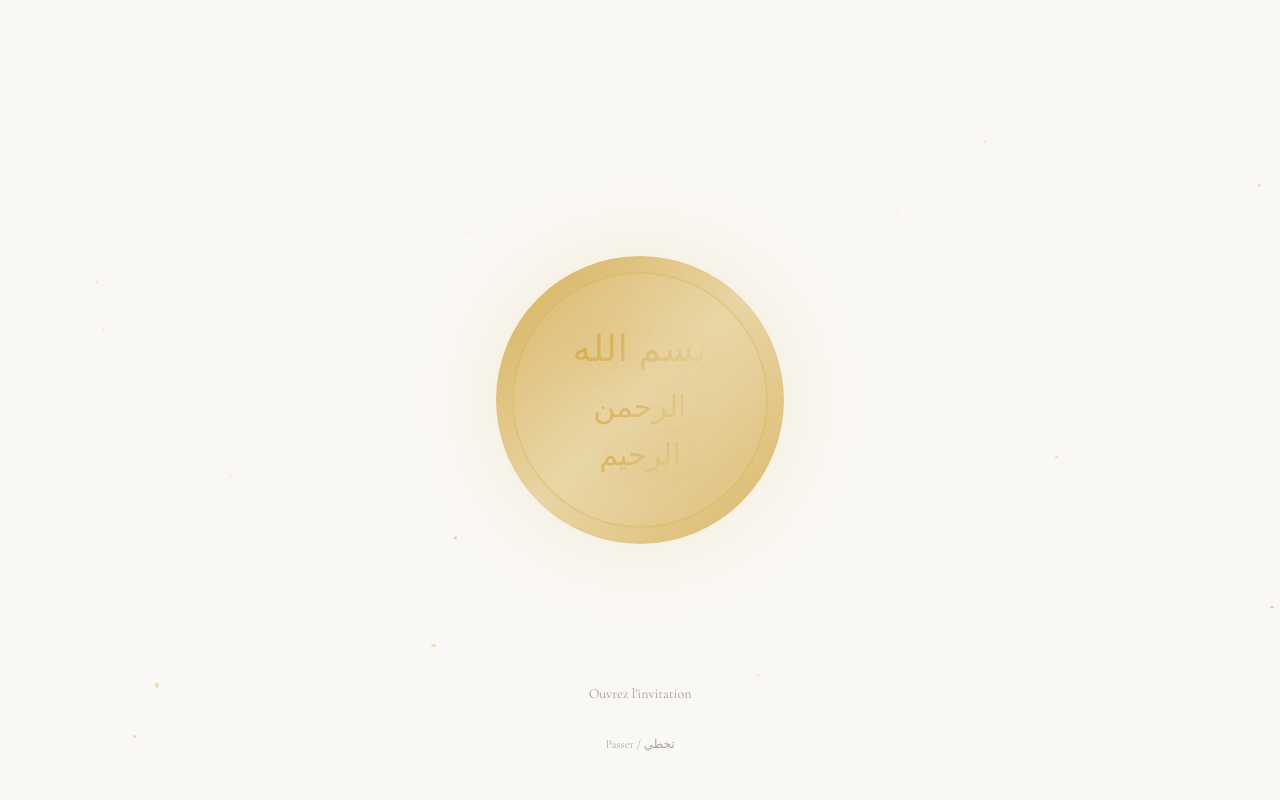
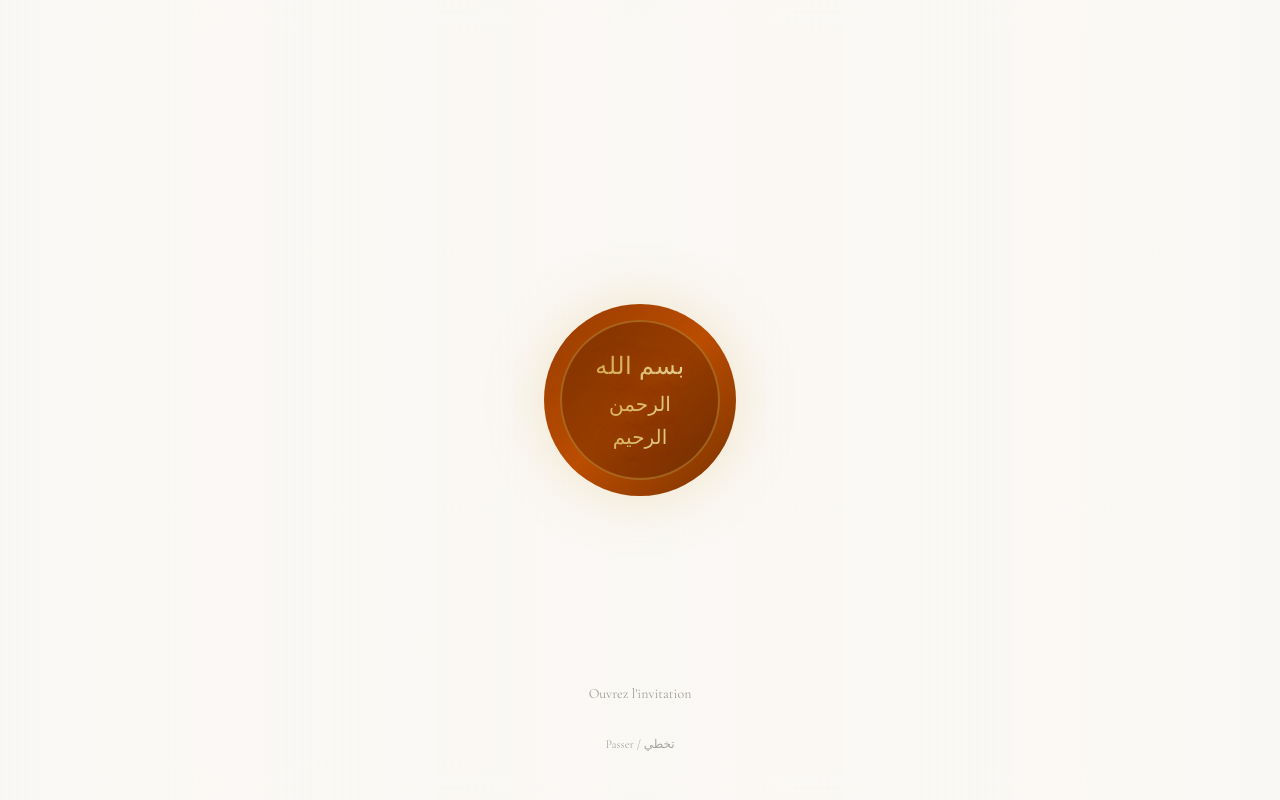
Before and after one commit to KaremBenChikha/weddingInvitationWebsiteHero, a Next.js app: page / in a window 1280 px wide. Shown: the top 800 px of the page. Built offline with nearby package versions, Linux system fonts and the light colour scheme; a web font is replaced by a local one.

Commit message:
feat: smaller seal, glass curtains, chandelier, iOS floating nav, moroccan timeline

```diff
--- a/src/app/globals.css
+++ b/src/app/globals.css
@@ -63,7 +63,7 @@
 
 @layer utilities {
   .text-shadow-gold {
-    text-shadow: 0 0 40px rgba(212, 168, 67, 0.3);
+    text-shadow: 0 0 20px rgba(212, 168, 67, 0.35);
   }
 }
 
--- a/src/app/page.tsx
+++ b/src/app/page.tsx
@@ -4,7 +4,7 @@ import { useState, useCallback } from "react";
 import { EnvelopeReveal } from "@/components/EnvelopeReveal";
 import { HeroSection } from "@/components/HeroSection";
 import { InvitationSection } from "@/components/InvitationSection";
-import { DressCodeSection } from "@/components/DressCodeSection";
+
 import { TimelineSection } from "@/components/TimelineSection";
 import { GallerySection } from "@/components/GallerySection";
 import { RsvpSection } from "@/components/RsvpSection";
@@ -27,11 +27,10 @@ export default function Home() {
     <>
       {!popupDismissed && <EnvelopeReveal onDismiss={handleDismiss} />}
 
-      <main id="main-content" className="pb-20">
+      <main id="main-content" className="pb-24">
         <GoldParticles />
         <HeroSection />
         <InvitationSection />
-        <DressCodeSection />
         <TimelineSection />
         <GallerySection />
         <RsvpSection />
--- a/src/components/DressCodeSection.tsx
+++ /dev/null
@@ -1,57 +0,0 @@
-"use client";
-
-import { motion, useReducedMotion } from "motion/react";
-import { SectionWrapper } from "./ui/SectionWrapper";
-import { CONTENT, DRESS_CODE_COLORS } from "@/lib/constants";
-import { GoldDivider } from "./ui/GoldDivider";
-
-export function DressCodeSection() {
-  const reduce = useReducedMotion();
-
-  return (
-    <SectionWrapper id="dresscode">
-      <motion.div
-        className="flex flex-col items-center"
-        initial={reduce ? false : { opacity: 0, y: 24 }}
-        whileInView={{ opacity: 1, y: 0 }}
-        viewport={{ once: true }}
-        transition={{ duration: 0.8 }}
-      >
-        <h2 className="font-display text-3xl md:text-4xl text-gold-accent mb-2">
-          {CONTENT.dressCodeTitle}
-        </h2>
-        <p className="font-arabic text-xl text-gold-accent/50 mb-6" dir="rtl">
-          {CONTENT.dressCodeTitleAr}
-        </p>
-
-        <GoldDivider />
-
-        <div className="flex gap-4 md:gap-6 justify-center flex-wrap mb-8">
-          {DRESS_CODE_COLORS.map((color, i) => (
-            <motion.div
-              key={color.hex}
-              className="flex flex-col items-center gap-2"
-              initial={reduce ? false : { opacity: 0, scale: 0.5 }}
-              whileInView={{ opacity: 1, scale: 1 }}
-              viewport={{ once: true }}
-              transition={{ delay: i * 0.1, duration: 0.4 }}
-            >
-              <div
-                className="w-14 h-14 md:w-16 md:h-16 rounded-full border-2 border-gold-accent/20 shadow-sm hover:scale-110 hover:border-gold-accent/50 hover:shadow-[0_0_20px_rgba(212,168,67,0.15)] transition-all duration-300 cursor-default"
-                style={{ backgroundColor: color.hex }}
-              />
-              <span className="font-body text-xs text-text/70">{color.label}</span>
-            </motion.div>
-          ))}
-        </div>
-
-        <p className="font-body text-base md:text-lg text-text/70 max-w-md leading-relaxed">
-          {CONTENT.dressCodeBody}
-        </p>
-        <p className="font-arabic text-sm md:text-base text-text/60 mt-3 max-w-md leading-relaxed" dir="rtl">
-          {CONTENT.dressCodeBodyAr}
-        </p>
-      </motion.div>
-    </SectionWrapper>
-  );
-}
--- a/src/components/EnvelopeReveal.tsx
+++ b/src/components/EnvelopeReveal.tsx
@@ -25,7 +25,7 @@ export function EnvelopeReveal({ onDismiss }: EnvelopeRevealProps) {
   const handleTap = useCallback(() => {
     if (stage !== "idle") return;
     setStage("opening");
-    setTimeout(() => setStage("revealed"), 700);
+    setTimeout(() => setStage("revealed"), 500);
     setTimeout(() => {
       setStage("dissolving");
       document.body.style.overflow = "";
@@ -90,7 +90,7 @@ export function EnvelopeReveal({ onDismiss }: EnvelopeRevealProps) {
     <AnimatePresence>
       {visible && (
         <motion.div
-          className="fixed inset-0 z-[2147483647] flex flex-col items-center justify-center bg-[#faf8f4]"
+          className="fixed inset-0 z-[2147483647] flex flex-col items-center justify-center bg-[#faf8f4] overflow-hidden"
           animate={stage === "dissolving" ? { opacity: 0 } : { opacity: 1 }}
           transition={{ duration: 0.5 }}
         >
@@ -122,9 +122,41 @@ export function EnvelopeReveal({ onDismiss }: EnvelopeRevealProps) {
             ))}
           </div>
 
+          {/* Glass curtain - left */}
+          <motion.div
+            className="absolute top-0 bottom-0 z-10 pointer-events-none"
+            animate={{
+              left: stage === "idle" ? "0%" : "-50%",
+              right: stage === "idle" ? "50%" : "100%",
+            }}
+            transition={{ duration: 0.9, delay: 0.1, ease: [0.16, 1, 0.3, 1] }}
+            style={{
+              background:
+                "linear-gradient(90deg, rgba(250,248,244,0.97) 0%, rgba(250,248,244,0.65) 100%)",
+              backdropFilter: "blur(12px)",
+              WebkitBackdropFilter: "blur(12px)",
+            }}
+          />
+
+          {/* Glass curtain - right */}
+          <motion.div
+            className="absolute top-0 bottom-0 z-10 pointer-events-none"
+            animate={{
+              right: stage === "idle" ? "0%" : "-50%",
+              left: stage === "idle" ? "50%" : "100%",
+            }}
+            transition={{ duration: 0.9, delay: 0.1, ease: [0.16, 1, 0.3, 1] }}
+            style={{
+              background:
+                "linear-gradient(270deg, rgba(250,248,244,0.97) 0%, rgba(250,248,244,0.65) 100%)",
+              backdropFilter: "blur(12px)",
+              WebkitBackdropFilter: "blur(12px)",
+            }}
+          />
+
           {/* Bismillah Wax Seal */}
           <motion.div
-            className="relative cursor-pointer"
+            className="relative cursor-pointer z-20"
             onClick={handleTap}
             onKeyDown={handleKeyDown}
             role="button"
@@ -145,26 +177,26 @@ export function EnvelopeReveal({ onDismiss }: EnvelopeRevealProps) {
                   : { duration: 0.6, ease: "easeInOut" }
             }
           >
-            {/* Outer gold ring */}
-            <div className="w-64 h-64 md:w-72 md:h-72 rounded-full bg-gradient-to-br from-gold-accent/90 via-gold-light to-gold-accent/80 flex items-center justify-center shadow-[0_0_80px_rgba(212,168,67,0.15)]">
+            {/* Outer dark amber ring */}
+            <div className="w-40 h-40 md:w-48 md:h-48 rounded-full bg-gradient-to-br from-amber-800 via-amber-700 to-amber-900 flex items-center justify-center shadow-[0_0_60px_rgba(212,168,67,0.25)]">
               {/* Inner ring */}
-              <div className="w-56 h-56 md:w-64 md:h-64 rounded-full border-2 border-gold-accent/30 flex items-center justify-center bg-surface/5 backdrop-blur-sm">
+              <div className="w-32 h-32 md:w-40 md:h-40 rounded-full border-2 border-gold-accent/40 flex items-center justify-center bg-amber-950/30 backdrop-blur-sm">
                 {/* Bismillah text */}
-                <div className="text-center px-4">
+                <div className="text-center px-3">
                   <p
-                    className="font-arabic-display text-3xl md:text-4xl leading-relaxed tracking-wide gold-text text-shadow-gold"
+                    className="font-arabic-display text-xl md:text-2xl leading-relaxed tracking-wide gold-text text-shadow-gold"
                     dir="rtl"
                   >
                     بسم الله
                   </p>
                   <p
-                    className="font-arabic-display text-2xl md:text-3xl leading-relaxed gold-text text-shadow-gold mt-1"
+                    className="font-arabic-display text-lg md:text-xl leading-relaxed gold-text text-shadow-gold mt-0.5"
                     dir="rtl"
                   >
                     الرحمن
                   </p>
                   <p
-                    className="font-arabic-display text-2xl md:text-3xl leading-relaxed gold-text text-shadow-gold"
+                    className="font-arabic-display text-lg md:text-xl leading-relaxed gold-text text-shadow-gold"
                     dir="rtl"
                   >
                     الرحيم
@@ -174,25 +206,72 @@ export function EnvelopeReveal({ onDismiss }: EnvelopeRevealProps) {
             </div>
           </motion.div>
 
-          {/* Couple name reveal after seal opens */}
+          {/* Revealed stage: chandelier + names */}
           <AnimatePresence>
             {stage === "revealed" && (
               <motion.div
-                className="absolute inset-0 flex flex-col items-center justify-center px-6"
-                initial={{ opacity: 0, scale: 0.85 }}
-                animate={{ opacity: 1, scale: 1 }}
+                className="absolute inset-0 flex flex-col items-center justify-center px-6 z-20"
+                initial={{ opacity: 0 }}
+                animate={{ opacity: 1 }}
                 exit={{ opacity: 0 }}
-                transition={{ duration: 0.7, ease: [0.16, 1, 0.3, 1] }}
+                transition={{ duration: 0.5 }}
+              >
+                {/* Golden chandelier */}
+                <motion.div
+                  initial={{ y: -60, opacity: 0 }}
+                  animate={{ y: 0, opacity: 1 }}
+                  transition={{
+                    duration: 0.8,
+                    delay: 0.1,
+                    ease: [0.16, 1, 0.3, 1],
+                  }}
+                >
+                  <svg
+                    width="100"
+                    height="90"
+                    viewBox="0 0 100 90"
+                    fill="none"
+                    xmlns="http://www.w3.org/2000/svg"
+                    className="text-gold-accent"
+                  >
+                    <line x1="50" y1="0" x2="50" y2="12" stroke="currentColor" strokeWidth="1.5" />
+                    <path d="M45 3C45 3 47 2 50 2C53 2 55 3 55 3" stroke="currentColor" strokeWidth="1.5" fill="none" />
+                    <path d="M28 12L38 16L50 12L62 16L72 12" stroke="currentColor" strokeWidth="1.5" fill="none" />
+                    <path d="M24 16C24 16 20 28 24 36" stroke="currentColor" strokeWidth="1" fill="none" />
+                    <path d="M76 16C76 16 80 28 76 36" stroke="currentColor" strokeWidth="1" fill="none" />
+                    <rect x="30" y="16" width="40" height="14" rx="2" fill="currentColor" fillOpacity="0.12" stroke="currentColor" strokeWidth="1" />
+                    <rect x="34" y="20" width="32" height="7" rx="1.5" fill="currentColor" fillOpacity="0.08" />
+                    <circle cx="18" cy="34" r="2.5" fill="currentColor" fillOpacity="0.5" />
+                    <circle cx="32" cy="36" r="2.5" fill="currentColor" fillOpacity="0.5" />
+                    <circle cx="50" cy="37" r="2.5" fill="currentColor" fillOpacity="0.7" />
+                    <circle cx="68" cy="36" r="2.5" fill="currentColor" fillOpacity="0.5" />
+                    <circle cx="82" cy="34" r="2.5" fill="currentColor" fillOpacity="0.5" />
+                    <circle cx="50" cy="37" r="16" fill="currentColor" fillOpacity="0.06" />
+                    <circle cx="50" cy="37" r="10" fill="currentColor" fillOpacity="0.04" />
+                  </svg>
+                </motion.div>
+
+                {/* Couple names */}
+                <motion.div
+                  initial={{ opacity: 0, y: 16 }}
+                  animate={{ opacity: 1, y: 0 }}
+                  transition={{
+                    duration: 0.6,
+                    delay: 0.4,
+                    ease: [0.16, 1, 0.3, 1],
+                  }}
+                  className="text-center mt-4"
                 >
                   <h1
-                  className="font-arabic-display text-5xl md:text-7xl gold-text text-shadow-gold mb-4 text-center"
+                    className="font-arabic-display text-5xl md:text-7xl gold-text text-shadow-gold mb-3"
                     dir="rtl"
                   >
                     {COUPLE.arabic}
                   </h1>
-                <p className="font-display text-3xl md:text-4xl text-gold-accent/70 text-center">
+                  <p className="font-display text-3xl md:text-4xl text-gold-accent/70">
                     {COUPLE.latin}
                   </p>
+                </motion.div>
               </motion.div>
             )}
           </AnimatePresence>
@@ -200,7 +279,7 @@ export function EnvelopeReveal({ onDismiss }: EnvelopeRevealProps) {
           {/* Hint text */}
           {stage === "idle" && (
             <motion.p
-              className="absolute bottom-24 left-1/2 -translate-x-1/2 font-body text-sm text-text/50 animate-gold-shimmer"
+              className="absolute bottom-24 left-1/2 -translate-x-1/2 font-body text-sm text-text/50 animate-gold-shimmer z-20"
               initial={{ opacity: 0 }}
               animate={{ opacity: 1 }}
               transition={{ delay: 1 }}
@@ -212,7 +291,7 @@ export function EnvelopeReveal({ onDismiss }: EnvelopeRevealProps) {
           {/* Skip button */}
           {stage === "idle" && (
             <motion.button
-              className="absolute bottom-12 left-1/2 -translate-x-1/2 font-body text-xs text-text/40 hover:text-gold-accent transition-colors cursor-pointer"
+              className="absolute bottom-12 left-1/2 -translate-x-1/2 font-body text-xs text-text/40 hover:text-gold-accent transition-colors cursor-pointer z-20"
               initial={{ opacity: 0 }}
               animate={{ opacity: 1 }}
               transition={{ delay: 2 }}
```
Also changed, not shown: src/components/NavBar.tsx (+5 -6 lines), src/lib/constants.ts (+5 -17 lines). Lines whose indentation alone changed are shown as unchanged.
